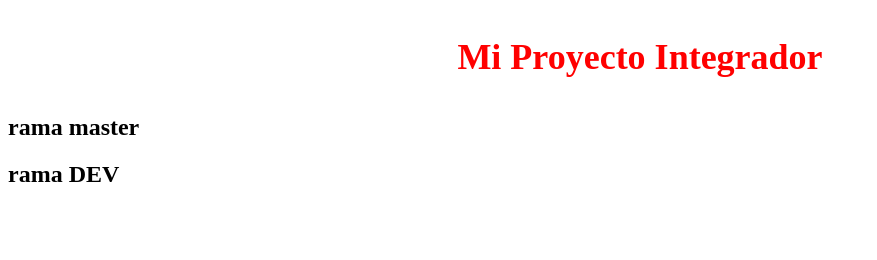
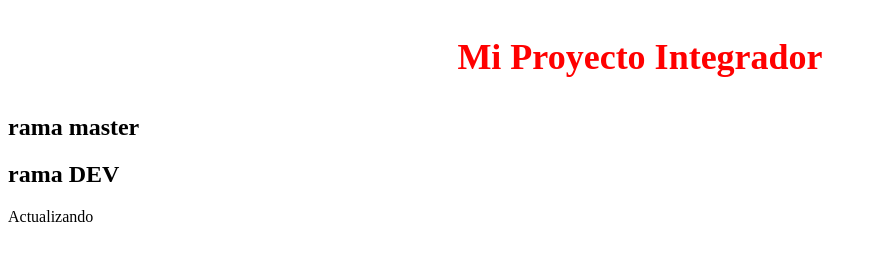
Before and after one commit to aha-quijote/proyecto-integrador, a plain HTML site: page index.html in a window 1280 px wide. Shown: the whole page, without its empty margins (0-877 px from the left). Drawn offline with Linux system fonts and the light colour scheme.

Commit message:
actualizando

```diff
--- a/index.html
+++ b/index.html
@@ -11,7 +11,7 @@
        <h1>rama master</h1>
        <h1>rama DEV</h1>
     </section>
-    <p></p>
+    <p>Actualizando</p>
     <figure></figure>
     <h1></h1>
 </body>
```
